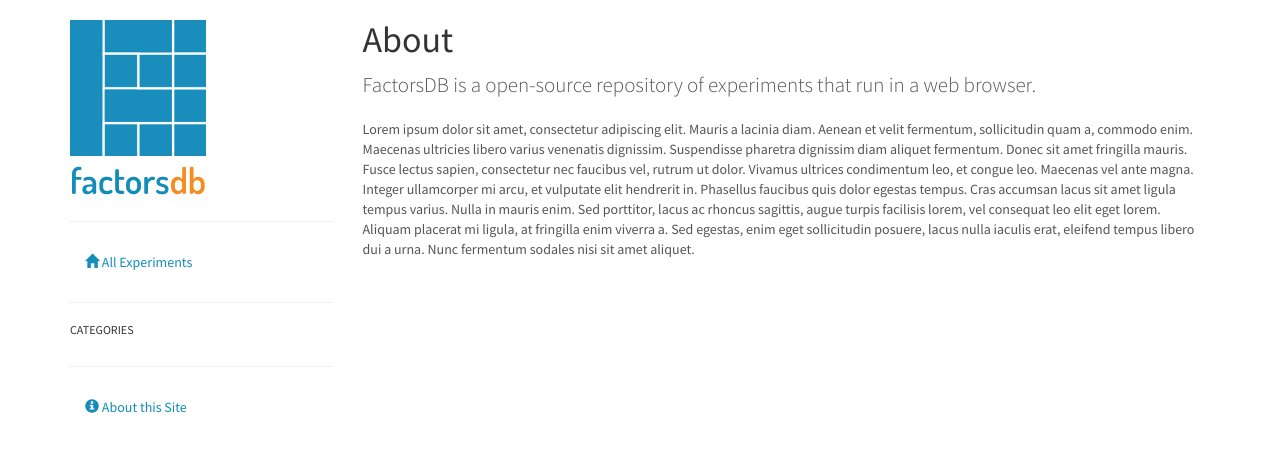
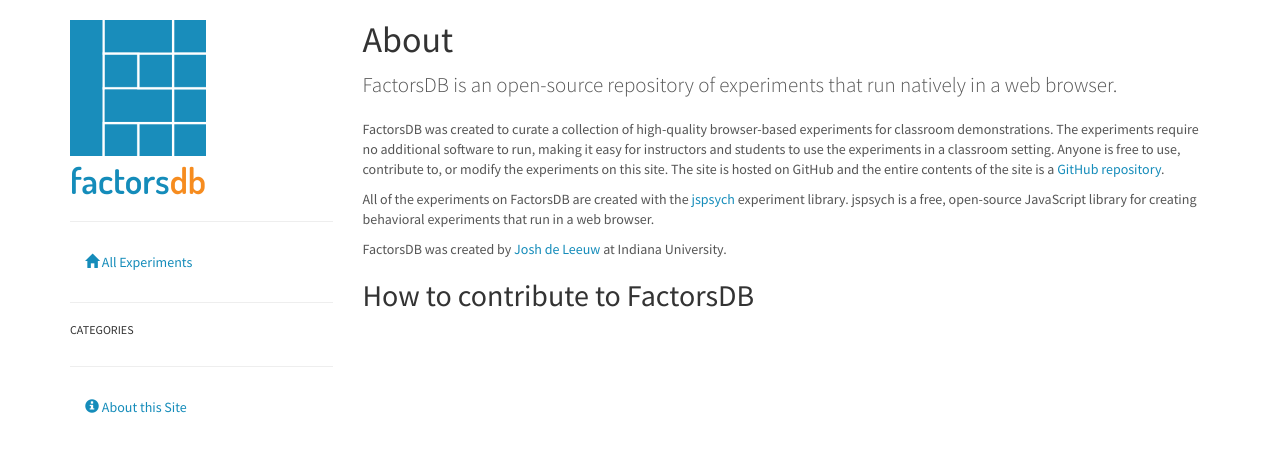
Before and after one commit to jodeleeuw/factorsdb, a Jekyll site: the page built from about/index.md, in a window 1280 px wide. Shown: the top 452 px of the page. Built offline with Jekyll 4.4.1, drawn with Linux system fonts in a browser that asks for light colours; Markdown is read by kramdown in place of the engine named in the settings.

Commit message:
update about

```diff
--- a/about/index.md
+++ b/about/index.md
@@ -5,7 +5,23 @@
 
 # About
 
-<p class="lead">FactorsDB is a open-source repository of experiments that run in
-a web browser.</p>
+<p class="lead">FactorsDB is an open-source repository of experiments that
+run natively in a web browser.</p>
 
-Lorem ipsum dolor sit amet, consectetur adipiscing elit. Mauris a lacinia diam. Aenean et velit fermentum, sollicitudin quam a, commodo enim. Maecenas ultricies libero varius venenatis dignissim. Suspendisse pharetra dignissim diam aliquet fermentum. Donec sit amet fringilla mauris. Fusce lectus sapien, consectetur nec faucibus vel, rutrum ut dolor. Vivamus ultrices condimentum leo, et congue leo. Maecenas vel ante magna. Integer ullamcorper mi arcu, et vulputate elit hendrerit in. Phasellus faucibus quis dolor egestas tempus. Cras accumsan lacus sit amet ligula tempus varius. Nulla in mauris enim. Sed porttitor, lacus ac rhoncus sagittis, augue turpis facilisis lorem, vel consequat leo elit eget lorem. Aliquam placerat mi ligula, at fringilla enim viverra a. Sed egestas, enim eget sollicitudin posuere, lacus nulla iaculis erat, eleifend tempus libero dui a urna. Nunc fermentum sodales nisi sit amet aliquet.
+FactorsDB was created to curate a collection of high-quality browser-based
+experiments for classroom demonstrations. The experiments require no additional
+software to run, making it easy for instructors and students to use the
+experiments in a classroom setting. Anyone is free to use, contribute to, or
+modify the experiments on this site. The site is hosted on GitHub and the entire
+contents of the site is a
+[GitHub repository](http://github.com/jodeleeuw/factorsdb).
+
+All of the experiments on FactorsDB are created with the
+[jspsych](http://www.jspsych.org) experiment library. jspsych is a free,
+open-source JavaScript library for creating behavioral experiments that run in a
+web browser.
+
+FactorsDB was created by [Josh de Leeuw](http://pages.iu.edu/~jodeleeu) at
+Indiana University.
+
+## How to contribute to FactorsDB
```
Also changed, not shown: index.md (+2 -0 lines).
